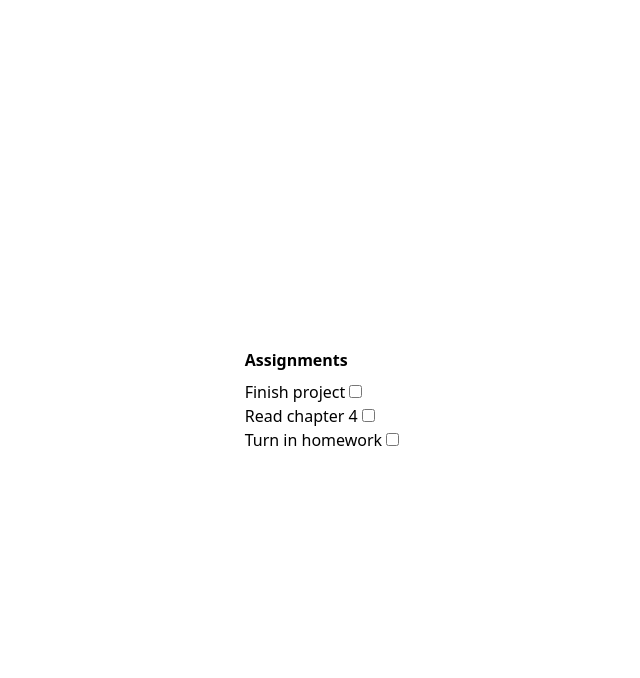
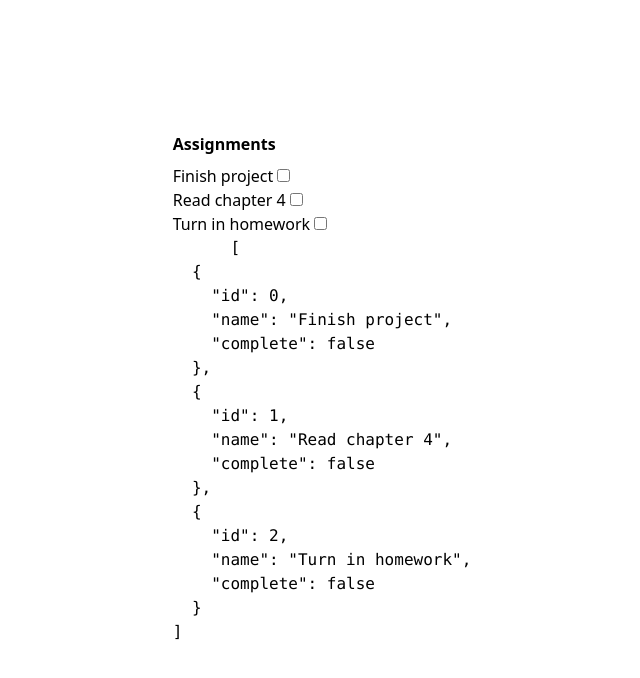
Before and after one commit to DataScientist2807/larac_vue3_step, a Vue app: page / in a window 1280 px wide. Shown: the top 678 px of the page, without its empty margins (318-958 px from the left). Built offline with nearby package versions, Linux system fonts and the light colour scheme.

Commit message:
Lists-Conditionals-and-Computed-Properties

```diff
--- a/src/App.vue
+++ b/src/App.vue
@@ -2,10 +2,16 @@
   <div>
     <h2 class="font-bold mb-2">Assignments</h2>
     <ul>
-      <li>Finish project <input type="checkbox"></li>
-      <li>Read chapter 4 <input type="checkbox"></li>
-      <li>Turn in homework <input type="checkbox"></li>
+      <li v-for="assignment in assignments" :key="assignment.id">
+        <label>{{ assignment.name }}
+          <input type="checkbox">
+        </label>
+
+      </li>
     </ul>
+    <pre>
+      {{ assignments }}
+    </pre>
   </div>
 </template>
 
@@ -15,7 +21,9 @@ export default {
   data() {
     return {
       assignments: [
-
+        { id: 0, name: 'Finish project', complete: false},
+        { id: 1, name: 'Read chapter 4', complete: false},
+        { id: 2, name: 'Turn in homework', complete: false}
       ]
     };
   },
```
